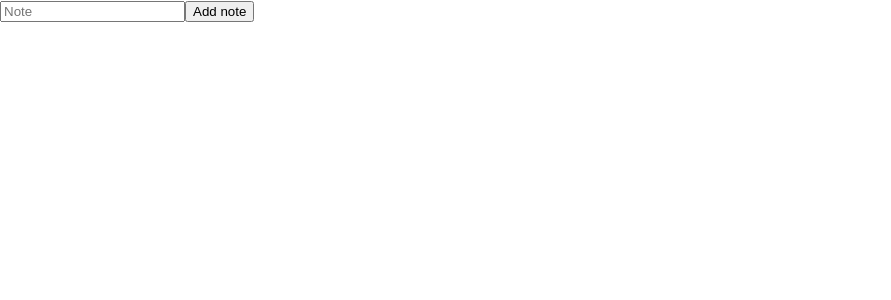
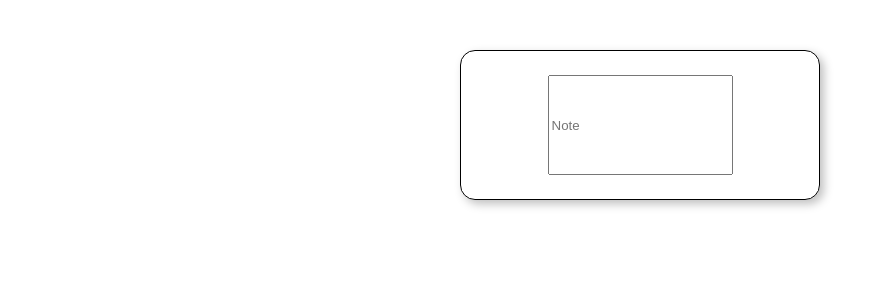
Before and after one commit to cookieinmind/keep-clone, a React (Create React App) app: page / in a window 1280 px wide. Shown: the top 300 px of the page, without its empty margins (0-891 px from the left). Built offline with nearby package versions, Linux system fonts and the light colour scheme.

Commit message:
comenzando google keep clone /n creando input

```diff
--- a/src/App.tsx
+++ b/src/App.tsx
@@ -1,27 +1,59 @@
 import React from "react";
 import { useDispatch, useSelector } from "react-redux";
-import { NewNoteInput } from "./NewNoteInput";
+import { Input } from "./Input";
 import { NotesState } from "./noteReducer";
 import { addNote } from "./actions";
+import { FullInput } from "./FullInput";
+import { useState } from "react";
+import { Note } from "./noteReducer";
 
 function App() {
+  //Variables
+  const [isInputFocused, setIsInputFocused] = useState(false);
+
   const notes = useSelector<NotesState, NotesState["notes"]>((n) => n.notes);
 
   const dispatch = useDispatch();
 
-  const handleSubmition = (note: string) => {
+  // Functions
+  const handleChangeOfInput = (val: boolean) => {
+    setIsInputFocused(val);
+  };
+
+  const handleSubmition = (note: Note) => {
     dispatch(addNote(note));
   };
 
+  //Styles
+  const containerStyles = {
+    display: "grid",
+    gridTemplateColumns: "repeat(12, 1fr)",
+    padding: "50px 100px",
+    gridTemplateRows: "1fr 3fr",
+    rowGap: "50px",
+    height: "calc(100vh - 150px)",
+  };
+
   return (
-    <>
-      <NewNoteInput addNote={handleSubmition} />
+    <div style={containerStyles}>
+      {isInputFocused ? (
+        <FullInput
+          isInputFocused={isInputFocused}
+          setIsInputFocused={handleChangeOfInput}
+          addNote={handleSubmition}
+        />
+      ) : (
+        <Input
+          isInputFocused={isInputFocused}
+          setIsInputFocused={handleChangeOfInput}
+        />
+      )}
       <ul>
         {notes.map((note) => {
-          return <li key={note}>{note}</li>;
+          return <li key={note.id}>{note.content}</li>;
         })}
       </ul>
-    </>
+    </div>
   );
 }
 
--- /dev/null
+++ b/src/FullInput.tsx
@@ -0,0 +1,75 @@
+import React from "react";
+import { useEffect } from "react";
+import { useRef } from "react";
+import { Note } from "./noteReducer";
+
+export interface iFullInputProps {
+  isInputFocused: boolean;
+  setIsInputFocused: (newVal: boolean) => void;
+  addNote: (note: Note) => void;
+}
+
+export const FullInput: React.FC<iFullInputProps> = ({
+  isInputFocused,
+  setIsInputFocused,
+}) => {
+  const contentInput = useRef<HTMLInputElement>(null);
+  const tagInput = useRef<HTMLInputElement>(null);
+  const [noteContent, setNoteContent] = React.useState("");
+  const [noteTag, setNoteTag] = React.useState("");
+
+  //Focus on the input as soon as it gets rendered
+  useEffect(() => {
+    contentInput.current?.focus();
+    console.log("focusing");
+  }, [contentInput]);
+
+  const containerStyles = {
+    padding: "24px 32px",
+    border: "solid 1px black",
+    gridColumn: "5/9",
+    borderRadius: "15px",
+    boxShadow: "4px 4px 10px rgba(0, 0,0, 0.25)",
+    display: "flex",
+    justifyContent: "center",
+    maxHeight: "100px",
+  };
+
+  const handleLostOfFocus = (event: React.FocusEvent<HTMLInputElement>) => {
+    if (event.relatedTarget === null) setIsInputFocused(false);
+  };
+
+  const handleChange = (event: React.ChangeEvent<HTMLInputElement>) => {
+    // event.preventDefault();
+    setNoteContent(event.target.value);
+  };
+
+  const inputStyles = {};
+
+  return (
+    <div style={containerStyles}>
+      {/* Content */}
+      <input
+        style={inputStyles}
+        value={noteContent}
+        ref={contentInput}
+        onBlur={handleLostOfFocus}
+        onChange={handleChange}
+        type="text"
+        name="note"
+        placeholder="FUUUUULLL"
+      />
+      {/* Tag */}
+      <input
+        style={inputStyles}
+        ref={tagInput}
+        value={noteTag}
+        onBlur={handleLostOfFocus}
+        onChange={handleChange}
+        type="text"
+        name="note"
+        placeholder="FUUUUULLL"
+      />
+    </div>
+  );
+};
--- /dev/null
+++ b/src/Input.tsx
@@ -0,0 +1,45 @@
+import React from "react";
+import { useRef } from "react";
+
+export interface iInputProps {
+  isInputFocused: boolean;
+  setIsInputFocused: (newVal: boolean) => void;
+}
+
+export const Input: React.FC<iInputProps> = ({
+  isInputFocused,
+  setIsInputFocused,
+}) => {
+  const input = useRef(null);
+
+  const containerStyles = {
+    padding: "24px 32px",
+    border: "solid 1px black",
+    gridColumn: "5/9",
+    borderRadius: "15px",
+    boxShadow: "4px 4px 10px rgba(0, 0,0, 0.25)",
+    display: "flex",
+    justifyContent: "center",
+    maxHeight: "100px",
+  };
+
+  const handleFocus = (event: React.FocusEvent<HTMLInputElement>) => {
+    setIsInputFocused(true);
+  };
+
+  const inputStyles = {};
+
+  return (
+    <div style={containerStyles}>
+      <input
+        style={inputStyles}
+        ref={input}
+        onFocus={handleFocus}
+        type="text"
+        name="note"
+        placeholder="Note"
+      />
+      {/* <button onClick={handleSubmit}>Add note</button> */}
+    </div>
+  );
+};
--- a/src/NewNoteInput.tsx
+++ /dev/null
@@ -1,32 +0,0 @@
-import React, { ChangeEvent } from "react";
-
-export interface NewNoteInputProps {
-  addNote(note: string): void;
-}
-
-export const NewNoteInput: React.FC<NewNoteInputProps> = ({ addNote }) => {
-  const [note, setNote] = React.useState("");
-
-  const handleChange = (event: ChangeEvent<HTMLInputElement>) => {
-    // event.preventDefault();
-    setNote(event.target.value);
-  };
-
-  const handleSubmit = () => {
-    addNote(note);
-    setNote("");
-  };
-
-  return (
-    <div>
-      <input
-        value={note}
-        onChange={handleChange}
-        type="text"
-        name="note"
-        placeholder="Note"
-      />
-      <button onClick={handleSubmit}>Add note</button>
-    </div>
-  );
-};
--- a/src/actions.ts
+++ b/src/actions.ts
@@ -1,9 +1,11 @@
+import { Note } from "./noteReducer";
+
 export type Action = {
   type: "ADD_NOTE";
-  payload: string;
+  payload: Note;
 };
 
-export const addNote = (note: string): Action => ({
+export const addNote = (note: Note): Action => ({
   type: "ADD_NOTE",
   payload: note,
 });
```
Also changed, not shown: src/noteReducer.ts (+7 -1 lines).
